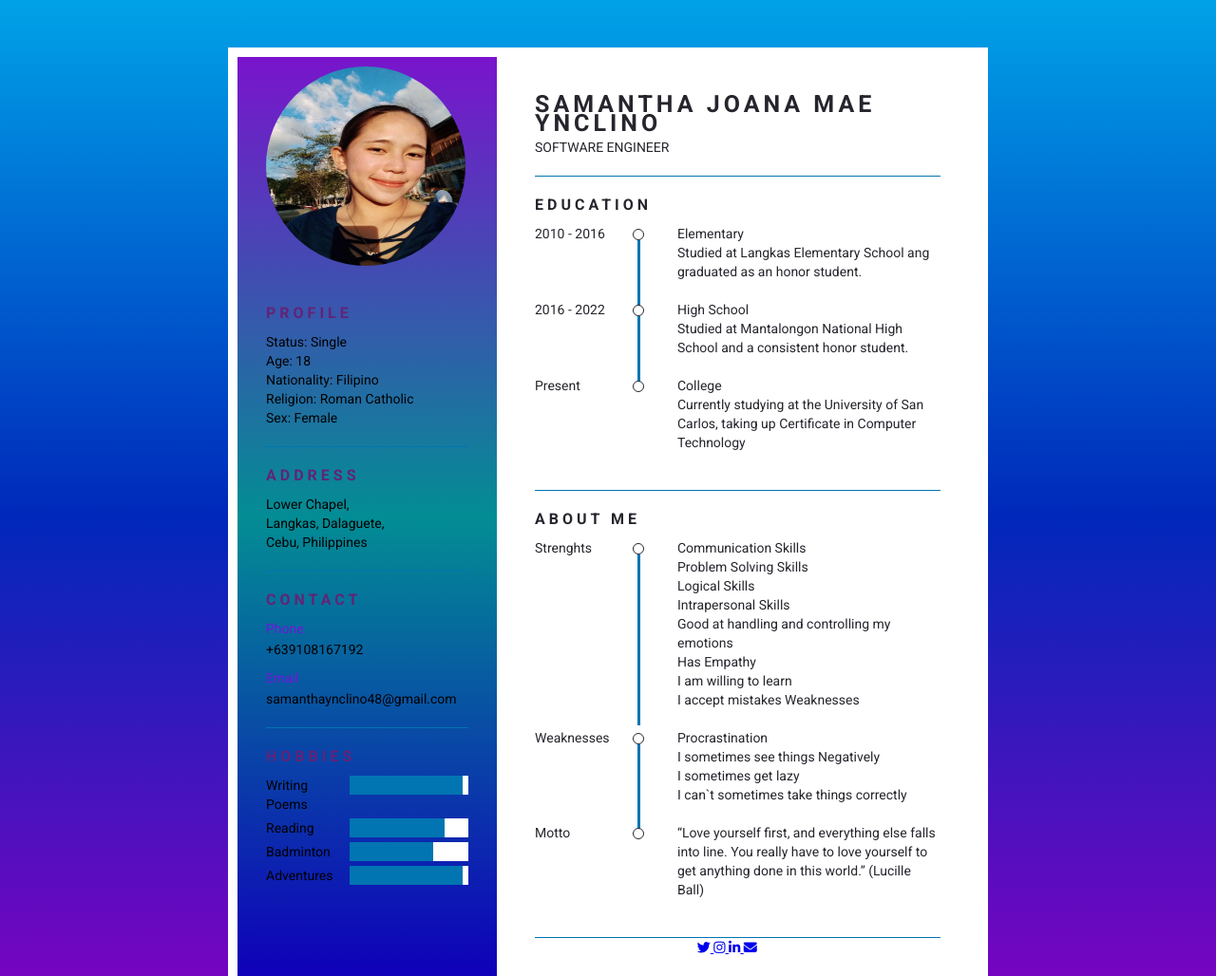
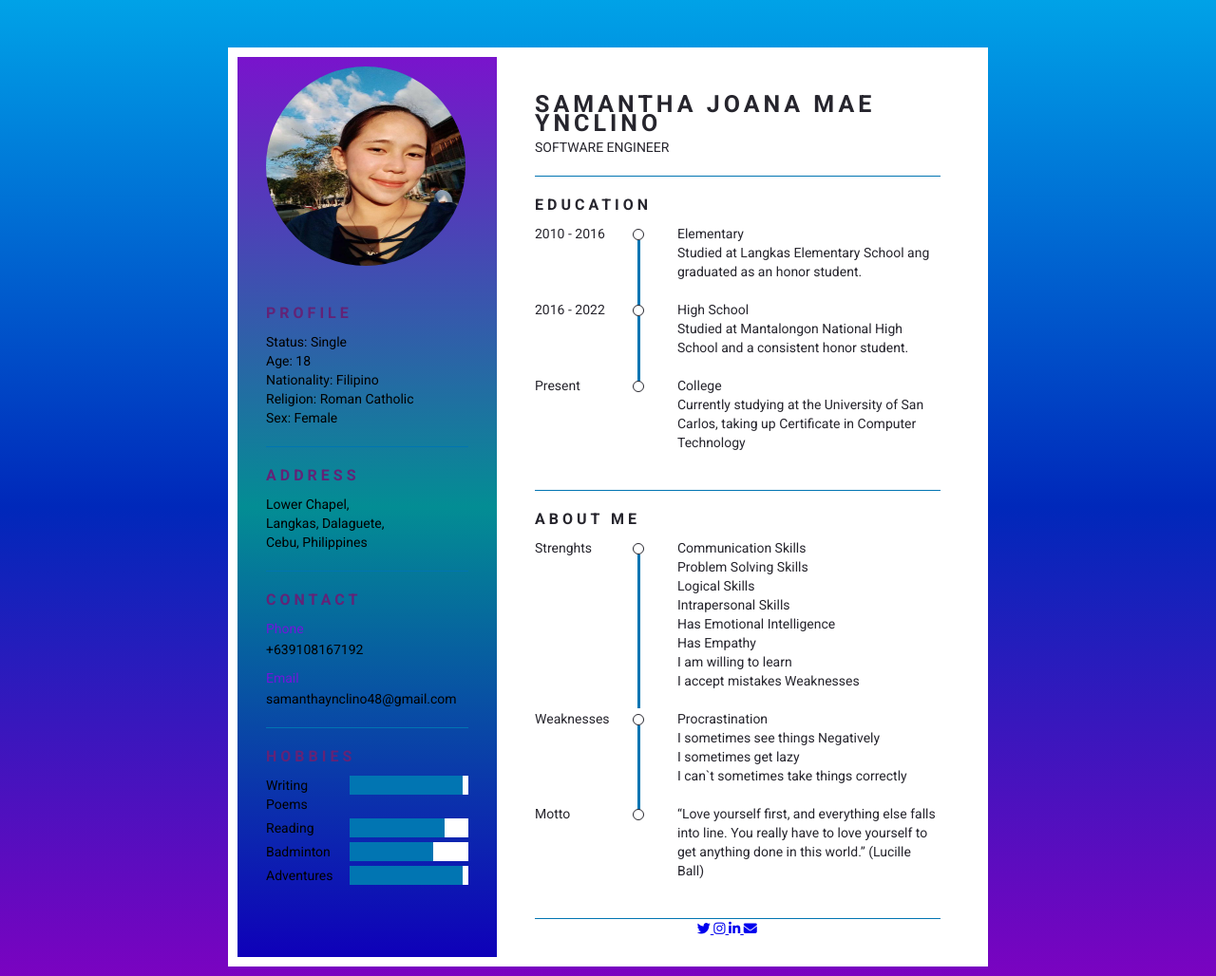
Before and after one commit to mae0624/mae0624, a plain HTML site: page index.html in a window 1280 px wide. Shown: the top 1028 px of the page at 95% size. Drawn offline with Linux system fonts and the light colour scheme.

Commit message:
Update index.html

```diff
--- a/index.html
+++ b/index.html
@@ -129,7 +129,7 @@
 						<p>Problem Solving Skills</p>
 						<p>Logical Skills</p>
 						<p>Intrapersonal Skills</p>
-						<p>Good at handling and controlling my emotions</p>
+						<p>Has Emotional Intelligence</p>
 						<p>Has Empathy</p>
 						<p>I am willing to learn</p>
 						<p>I accept mistakes Weaknesses</p>
```
